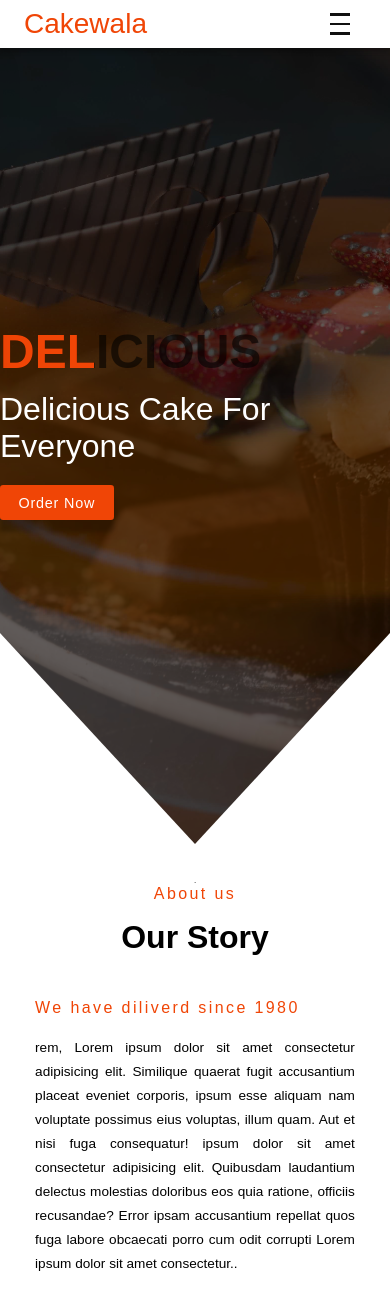
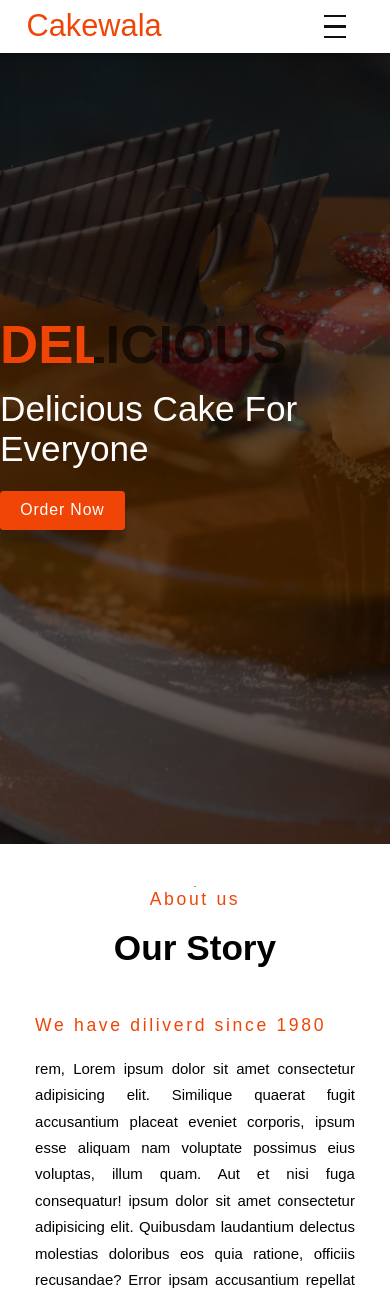
Before and after one commit to pawan-choudhary98/cakewala, a PHP site: page / in a window 390 px wide. Shown: the top 1297 px of the page. Run offline with PHP 8.4, Linux system fonts and the light colour scheme.

Commit message:
Update Style.css

```diff
--- a/css/Style.css
+++ b/css/Style.css
@@ -163,25 +163,25 @@
                         justify-content: center;
                         align-items: center;
                         min-height: 100vh;
-                        clip-path: polygon(50% 0%, 100% 0, 100% 75%, 50% 100%, 0% 75%, 0 0);
+
                         animation: image 20s 1s forwards running infinite ease-in-out alternate;
                     }
 
                     @keyframes image {
                         0% {
-                            background: rgba(0.3, 0, 0, 0.6) url(../images/bgimage.jpg) no-repeat center;
+                            background: rgba(0.3, 0, 0, 0.6) url(.../images/bgimage.jpg) no-repeat center;
                             background-blend-mode: darken;
                             background-attachment: fixed;
                             background-size: cover;
                         }
                         50% {
-                            background: rgba(.3, 0, 0, 0.6) url(images/bgimage2.jpg) no-repeat center;
+                            background: rgba(.3, 0, 0, 0.6) url(.../images/bgimage2.jpg) no-repeat center;
                             background-blend-mode: darken;
                             background-size: cover;
                             background-attachment: fixed;
                         }
                         100% {
-                            background: rgba(0.3, 0, 0, 0.6) url(images/bgimage1.jpg) no-repeat center;
+                            background: rgba(0.3, 0, 0, 0.6) url(.../images/bgimage1.jpg) no-repeat center;
                             background-blend-mode: darken;
                             background-size: cover;
                             background-attachment: fixed;
@@ -1011,7 +1011,7 @@
 
                     @media (max-width:768px) {
                         html {
-                            font-size: 56.28%;
+                            font-size: 59%%;
                         }
                         .nav-item {
                             margin-left: 2rem;
@@ -1020,7 +1020,7 @@
 
                     @media (max-width:478px) {
                         html {
-                            font-size: 50%;
+                            font-size: 55%;
                         }
                         .home .content h2 {
                             font-size: 6rem;
```
